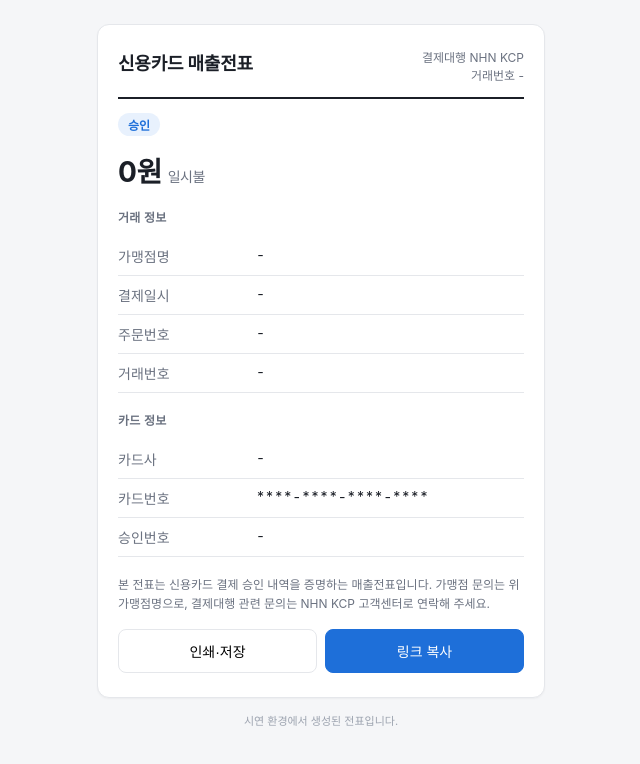
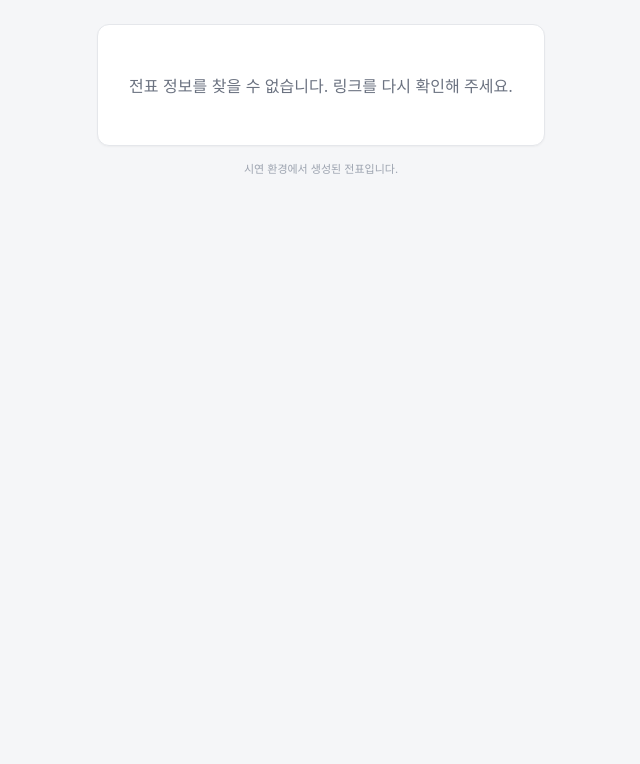
Before and after one commit to youjeong-kai/kcp-demo-bill, a plain HTML site: page bill/card/index.html in a window 1280 px wide. Shown: the whole page, without its empty margins (319-959 px from the left). Drawn offline with Linux system fonts and the light colour scheme.

Commit message:
fix: 짧은 URL(?tno=)로 전표 렌더, 잘못된 경로·404 자동 복구
Co-Authored-By: Claude Fable 5.1 <noreply@anthropic.com>

```diff
--- /dev/null
+++ b/404.html
@@ -0,0 +1,4 @@
+<!doctype html><html lang="ko"><head><meta charset="utf-8"><title>매출전표</title><script>
+(function(){var base="/kcp-demo-bill/bill/card/";var q=location.search||"";var p=location.pathname;
+if(p.indexOf("card_cancel_bill")>=0&&q.indexOf("cmd=")<0)q+=(q?"&":"?")+"cmd=card_cancel_bill";
+location.replace(base+q);})();</script></head><body>이동 중…</body></html>
--- a/bill/card/index.html
+++ b/bill/card/index.html
@@ -28,12 +28,13 @@
   button { flex:1; padding:11px 0; border:1px solid var(--line); border-radius:8px; background:#fff; font-size:14px; cursor:pointer; }
   button.primary { background:var(--accent); color:#fff; border-color:var(--accent); }
   .demo { text-align:center; font-size:11px; color:#9ca3af; margin:14px 0 0; }
+  .missing { text-align:center; color:var(--sub); padding:24px 0; }
   @media print { body{background:#fff} .actions,.demo{display:none} .slip{border:none;box-shadow:none} }
 </style>
 </head>
 <body>
 <div class="wrap">
-  <div class="slip">
+  <div class="slip" id="slip">
     <div class="head">
       <h1 id="title">신용카드 매출전표</h1>
       <div class="pg">결제대행 NHN KCP<br><span id="tno-head"></span></div>
@@ -55,6 +56,7 @@
       <tr><th>카드번호</th><td id="card_no">-</td></tr>
       <tr><th>승인번호</th><td id="appr">-</td></tr>
       <tr id="cancel-row" style="display:none"><th>취소일시</th><td id="cancel_at">-</td></tr>
+      <tr id="remain-row" style="display:none"><th>취소 후 잔여</th><td id="remain">-</td></tr>
     </table>
 
     <div class="foot">
@@ -69,31 +71,66 @@
 </div>
 <script>
 (function () {
+  // 짧은 URL(?tno=…)만으로 전표를 그린다. 거래번호 뒤 8자리가 거래 식별 키, 앞 6자리가 결제일(YYMMDD).
+  var DATA = {
+    "11420412": { mall: "데일리마트", order: "0042", appr: "30841257", amount: 39000, time: "11:42" },
+    "20170893": { mall: "오렌지마켓", order: "0089", appr: "30852146", amount: 43900, time: "20:17" },
+    "16023117": { mall: "그린스토어", order: "0311", appr: "30861973", amount: 12800, time: "16:02", cancelledFull: true },
+    "14030117": { mall: "오렌지마켓", order: "0117", appr: "30871125", amount: 89000, time: "14:03" },
+    "10250233": { mall: "오렌지마켓", order: "0233", appr: "30879412", amount: 128000, time: "10:25" }
+  };
+  var CARD = { name: "신한카드", masked: "5461-****-****-3320" };
+
   var q = new URLSearchParams(location.search);
   var get = function (k, d) { var v = q.get(k); return (v === null || v === "") ? d : v; };
   var won = function (n) { var x = Number(String(n).replace(/[^0-9.-]/g, "")); return isNaN(x) ? String(n) : x.toLocaleString("ko-KR") + "원"; };
   var set = function (id, v) { document.getElementById(id).textContent = v; };
+  var fmtDate = function (yymmdd) { return "20" + yymmdd.slice(0, 2) + "-" + yymmdd.slice(2, 4) + "-" + yymmdd.slice(4, 6); };
+  var fmtDateTime = function (digits) { // YYYYMMDDHHmm 또는 YYMMDDHHmm
+    var s = String(digits).replace(/[^0-9]/g, "");
+    if (s.length === 10) s = "20" + s;
+    if (s.length !== 12) return digits;
+    return s.slice(0, 4) + "-" + s.slice(4, 6) + "-" + s.slice(6, 8) + " " + s.slice(8, 10) + ":" + s.slice(10, 12);
+  };
 
+  var tno = get("tno", "");
+  var rec = tno.length === 14 ? DATA[tno.slice(6)] : null;
   var cmd = get("cmd", "card_bill");
-  var status = get("status", cmd === "card_cancel_bill" ? "cancel" : "ok");
-  var tno = get("tno", "-");
-  var amount = get("trade_mony", "0");
+  var isCancel = cmd.indexOf("cancel") >= 0 || get("status", "") === "cancel" || (rec && rec.cancelledFull && !q.has("cmd"));
 
-  set("tno", tno); set("tno-head", "거래번호 " + tno);
-  set("amount", won(amount)); set("quota", get("quota", "일시불"));
-  set("mall", get("mall", "-")); set("paid_at", get("paid_at", "-"));
-  set("order_no", get("order_no", "-")); set("card", get("card", "-"));
-  set("card_no", get("card_no", "****-****-****-****")); set("appr", get("appr", "-"));
+  // 값 결정: 명시 파라미터 > 내장 데이터
+  var mall = get("mall", rec ? rec.mall : "-");
+  var appr = get("appr", rec ? rec.appr : "-");
+  var card = get("card", CARD.name);
+  var cardNo = get("card_no", CARD.masked).replace(/X/g, "*");
+  var orderNo = get("order_no", rec && tno ? fmtDate(tno.slice(0, 6)).replace(/-/g, "") + "-" + rec.order : "-");
+  var paidAt = get("paid_at", rec && tno ? fmtDate(tno.slice(0, 6)) + " " + rec.time : "-");
+  var approved = rec ? rec.amount : Number(get("trade_mony", "0"));
+  var cancelAmt = Number(get("mny", get("trade_mony", rec ? rec.amount : "0")));
+  var shownAmount = isCancel ? cancelAmt : approved;
+
+  if (!rec && !q.has("trade_mony")) {
+    document.getElementById("slip").innerHTML = '<div class="missing">전표 정보를 찾을 수 없습니다. 링크를 다시 확인해 주세요.</div>';
+    return;
+  }
+
+  set("tno", tno || "-"); set("tno-head", tno ? "거래번호 " + tno : "");
+  set("amount", won(shownAmount)); set("quota", get("quota", "일시불"));
+  set("mall", mall); set("paid_at", paidAt); set("order_no", orderNo);
+  set("card", card); set("card_no", cardNo); set("appr", appr);
 
   var st = document.getElementById("status");
-  if (status === "cancel") {
-    st.textContent = get("cancel_type", "") === "partial" ? "부분취소" : "취소";
+  if (isCancel) {
+    var partial = get("cancel_type", "") === "partial" || (approved && cancelAmt < approved);
+    st.textContent = partial ? "부분취소" : "취소";
     st.className = "status cancel";
     set("title", "신용카드 매출전표 (취소)");
     document.getElementById("cancel-row").style.display = "";
-    set("cancel_at", get("cancel_at", "-"));
+    var ca = get("ca", get("cancel_at", ""));
+    set("cancel_at", ca ? fmtDateTime(ca) : "-");
+    if (partial) { document.getElementById("remain-row").style.display = ""; set("remain", won(approved - cancelAmt)); }
   }
-  document.title = document.getElementById("title").textContent + " · " + get("mall", "");
+  document.title = document.getElementById("title").textContent + " · " + mall;
   window.copyLink = function () { navigator.clipboard && navigator.clipboard.writeText(location.href); };
 })();
 </script>
```
Also changed, not shown: bill/card_bill/index.html (added, +4 -0 lines), bill/card_cancel_bill/index.html (added, +4 -0 lines), bill/index.html (added, +4 -0 lines).
